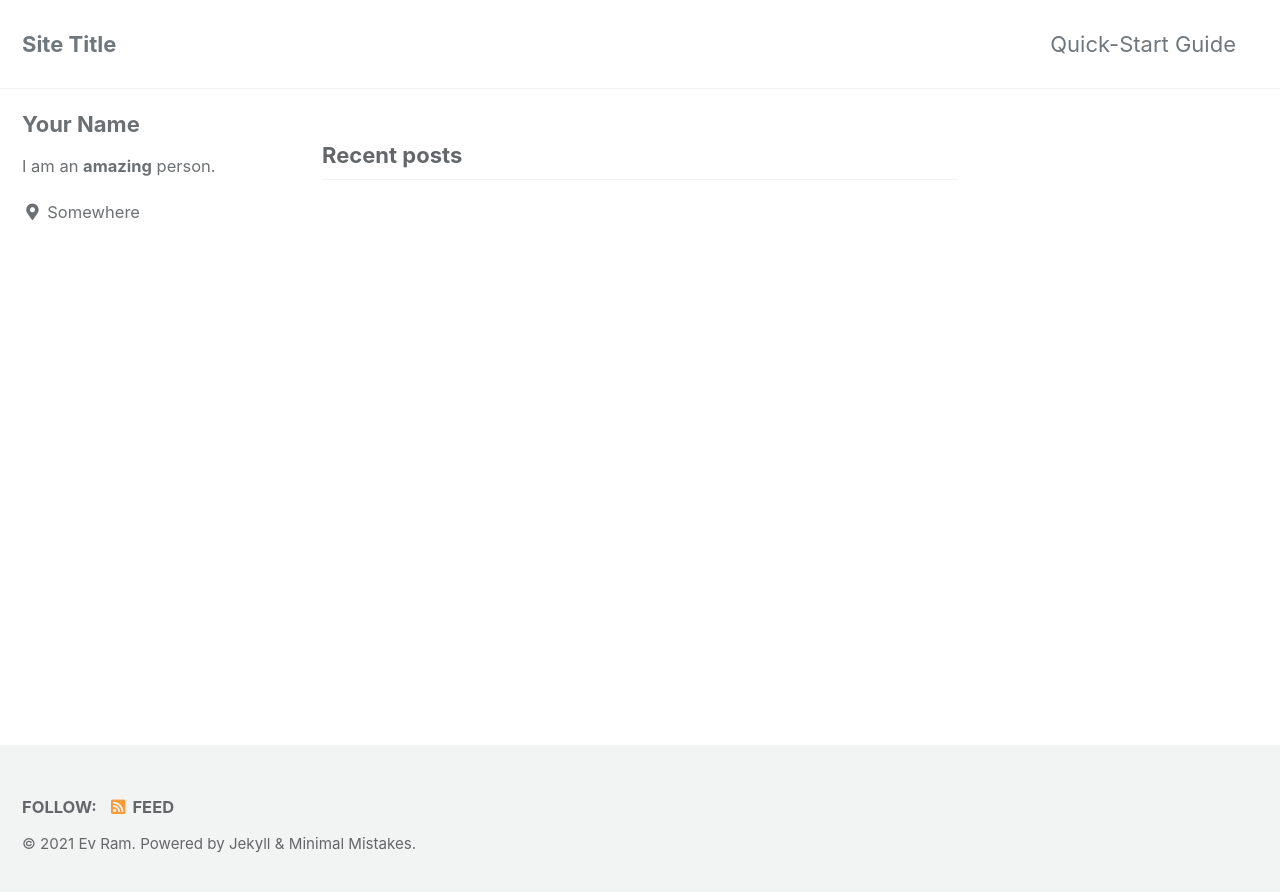
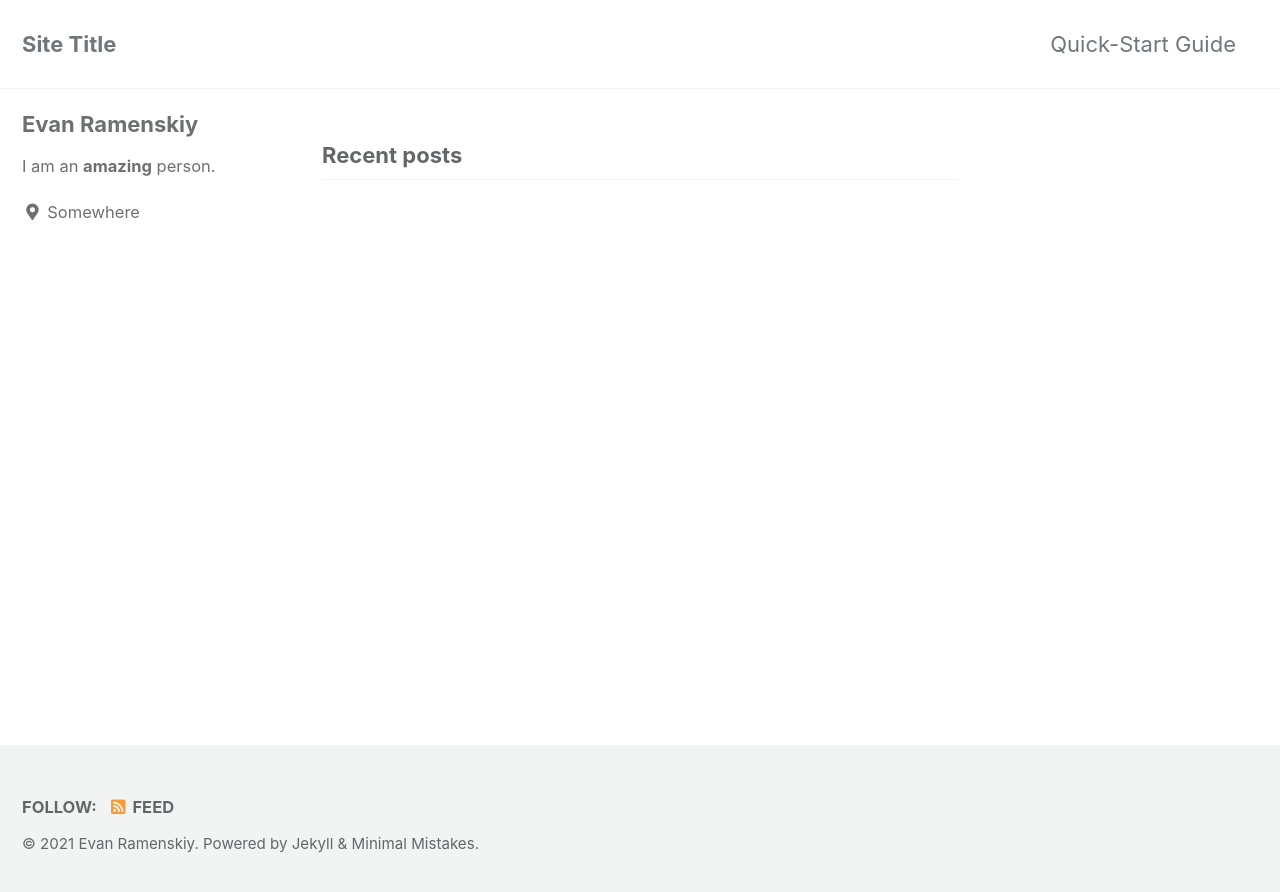
Before and after one commit to ramenskiy/github-pages-ramenskiy, a Jekyll site: the page built from index.html, in a window 1280 px wide. Shown: the top 892 px of the page. Built offline with Jekyll 4.4.1, drawn with Linux system fonts in a browser that asks for light colours; cached includes are drawn as plain includes; the list of posts is cut into pages by our own code.

Commit message:
Change name

```diff
--- a/_config.yml
+++ b/_config.yml
@@ -19,7 +19,7 @@ locale                   : "en-US"
 title                    : "Site Title"
 title_separator          : "-"
 subtitle                 : # site tagline that appears below site title in masthead
-name                     : "Ev Ram"
+name                     : "Evan Ramenskiy"
 description              : "An amazing website."
 url                      : # the base hostname & protocol for your site e.g. "https://mmistakes.github.io"
 baseurl                  : # the subpath of your site, e.g. "/blog"
@@ -94,7 +94,7 @@ analytics:
 
 # Site Author
 author:
-  name             : "Your Name"
+  name             : "Evan Ramenskiy"
   avatar           : # path of avatar image, e.g. "/assets/images/bio-photo.jpg"
   bio              : "I am an **amazing** person."
   location         : "Somewhere"
```
